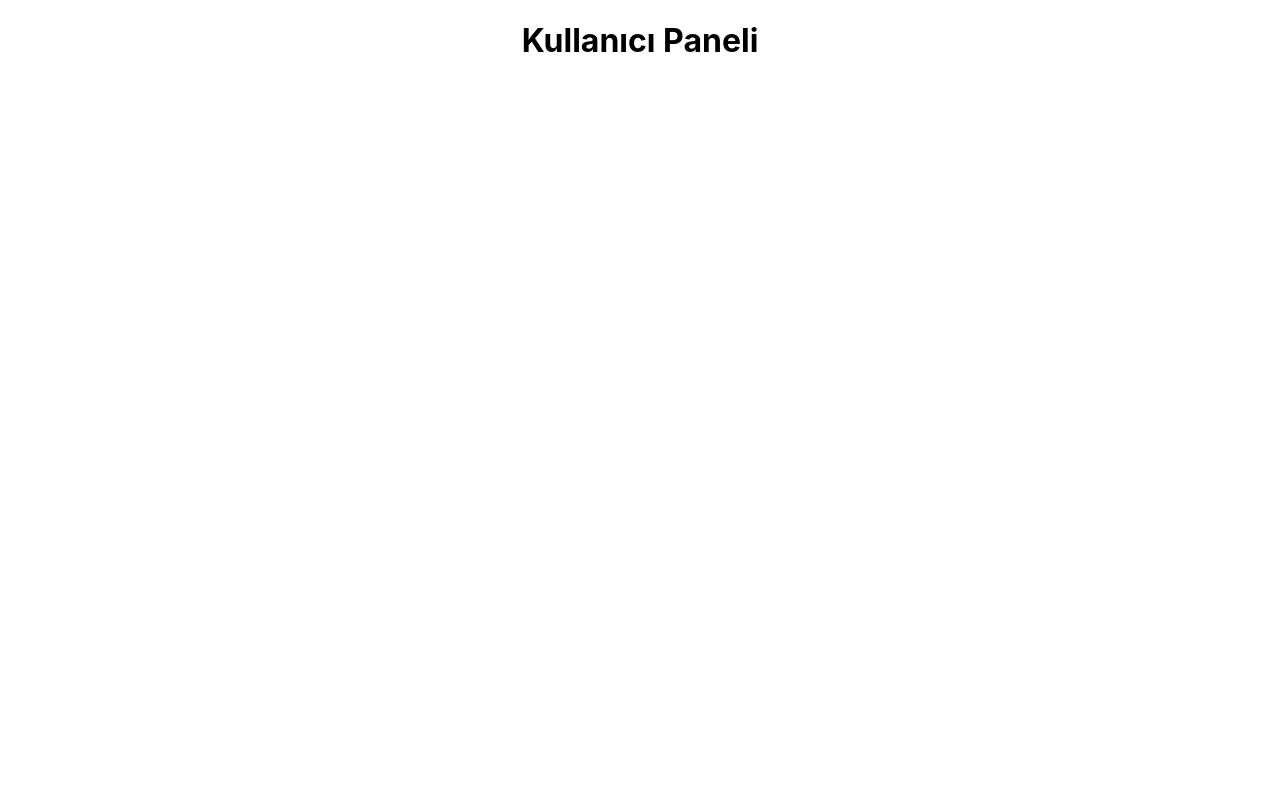
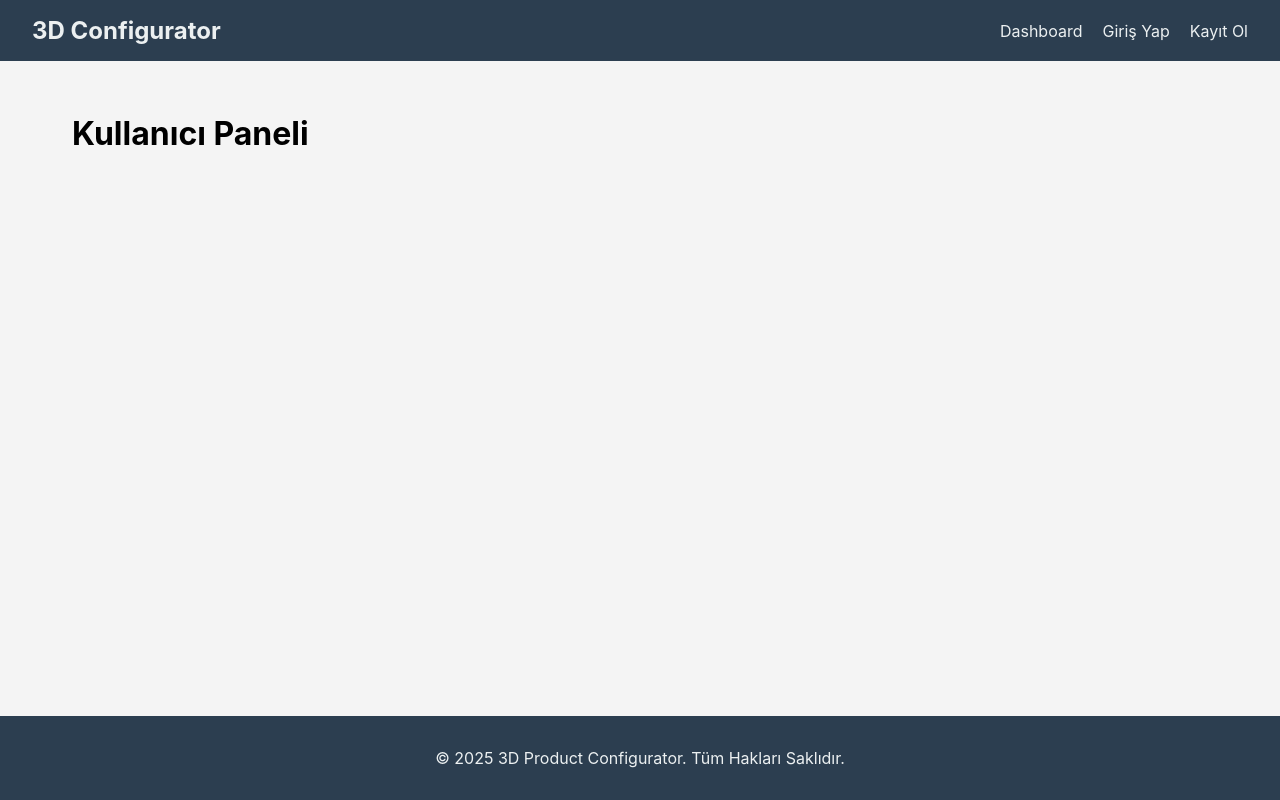
Before and after one commit to furkycl/fullstack, a React (Create React App) app in the folder client/: page /dashboard in a window 1280 px wide. Built offline with nearby package versions, Linux system fonts and the light colour scheme.

Commit message:
feat: Create common layout components including Navbar and Footer

```diff
--- a/client/src/App.css
+++ b/client/src/App.css
@@ -1,38 +1,25 @@
-.App {
-  text-align: center;
+body {
+  margin: 0;
+  font-family: -apple-system, BlinkMacSystemFont, "Segoe UI", "Roboto", "Oxygen",
+    "Ubuntu", "Cantarell", "Fira Sans", "Droid Sans", "Helvetica Neue",
+    sans-serif;
+  -webkit-font-smoothing: antialiased;
+  -moz-osx-font-smoothing: grayscale;
+  background-color: #f4f4f4;
 }
 
-.App-logo {
-  height: 40vmin;
-  pointer-events: none;
+/* Bu, Footer'ı sayfanın en altına itmek için en modern ve kolay yoldur */
+#root {
+  display: flex;
+  flex-direction: column;
+  min-height: 100vh;
 }
 
-@media (prefers-reduced-motion: no-preference) {
-  .App-logo {
-    animation: App-logo-spin infinite 20s linear;
-  }
+.container {
+  flex: 1; /* Navbar ve Footer arasındaki tüm boşluğu doldurur */
+  padding: 2rem;
+  width: 100%;
+  max-width: 1200px;
+  margin: 0 auto;
+  box-sizing: border-box;
 }
-
-.App-header {
-  background-color: #282c34;
-  min-height: 100vh;
-  display: flex;
-  flex-direction: column;
-  align-items: center;
-  justify-content: center;
-  font-size: calc(10px + 2vmin);
-  color: white;
-}
-
-.App-link {
-  color: #61dafb;
-}
-
-@keyframes App-logo-spin {
-  from {
-    transform: rotate(0deg);
-  }
-  to {
-    transform: rotate(360deg);
-  }
-}
--- a/client/src/App.js
+++ b/client/src/App.js
@@ -1,21 +1,32 @@
 import { BrowserRouter as Router, Routes, Route } from "react-router-dom";
+// Yeni bileşenlerimizi import ediyoruz
+import Navbar from "./components/Navbar";
+import Footer from "./components/Footer";
+
+// Sayfaları import ediyoruz
 import HomePage from "./pages/HomePage";
 import LoginPage from "./pages/LoginPage";
 import RegisterPage from "./pages/RegisterPage";
 import DashboardPage from "./pages/DashboardPage";
+
 import "./App.css";
 
 function App() {
   return (
     <Router>
-      <div className="App">
+      {/* div.App yerine React Fragment (<>) kullanarak gereksiz div'den kurtulabiliriz */}
+      <>
+        <Navbar />
+        <main className="container">
           <Routes>
             <Route path="/" element={<HomePage />} />
             <Route path="/login" element={<LoginPage />} />
             <Route path="/register" element={<RegisterPage />} />
             <Route path="/dashboard" element={<DashboardPage />} />
           </Routes>
-      </div>
+        </main>
+        <Footer />
+      </>
     </Router>
   );
 }
--- /dev/null
+++ b/client/src/components/Footer.css
@@ -0,0 +1,8 @@
+.footer {
+  background-color: #2c3e50;
+  color: #ecf0f1;
+  text-align: center;
+  padding: 1rem;
+  /* Sayfa içeriği kısa olsa bile sayfanın en altına yapışmasını sağlar */
+  margin-top: auto;
+}
--- /dev/null
+++ b/client/src/components/Footer.js
@@ -0,0 +1,15 @@
+import React from "react";
+import "./Footer.css";
+
+const Footer = () => {
+  return (
+    <footer className="footer">
+      <p>
+        &copy; {new Date().getFullYear()} 3D Product Configurator. Tüm Hakları
+        Saklıdır.
+      </p>
+    </footer>
+  );
+};
+
+export default Footer;
```
Lines whose indentation alone changed are shown as unchanged.
